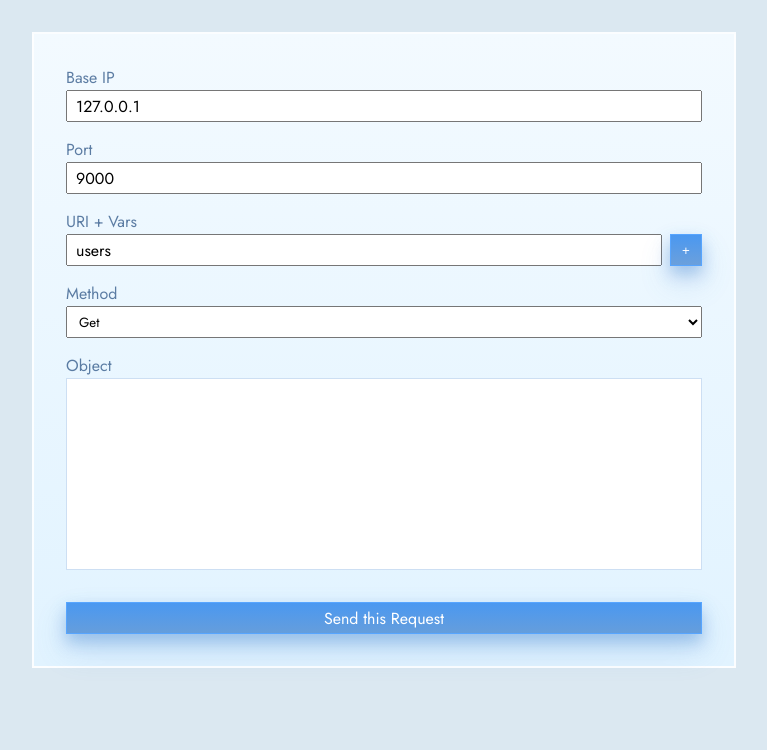
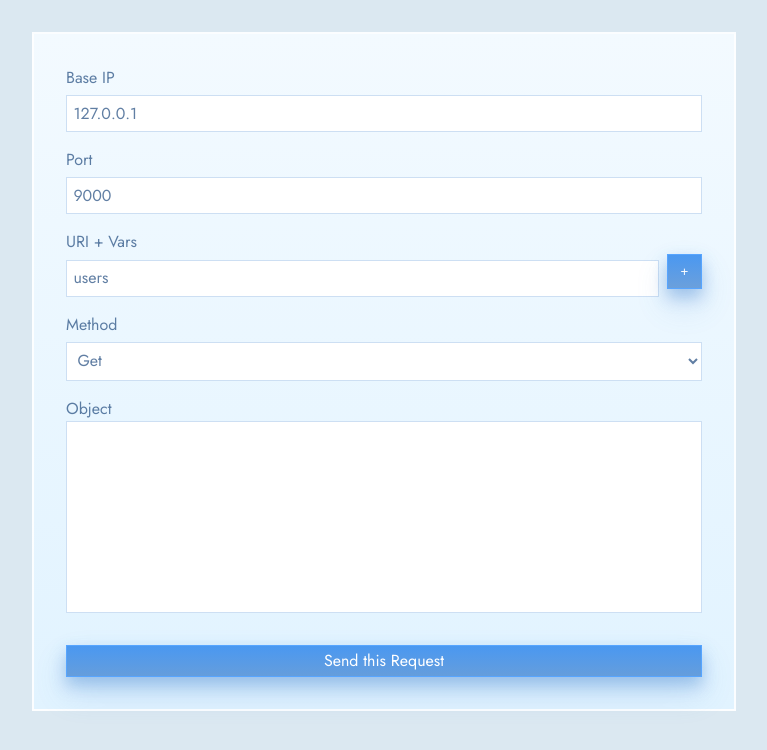
Before and after one commit to ask0ldd/APIRequestMaker, a React (Vite) app: page / in a window 1280 px wide. Shown: the top 750 px of the page, without its empty margins (256-1023 px from the left). Built offline with nearby package versions, Linux system fonts and the light colour scheme; a web font is replaced by a local one.

Commit message:
styling improved

```diff
--- a/src/App.css
+++ b/src/App.css
@@ -29,10 +29,18 @@ label:not(:first-child) {
   margin-top: 1rem;
 }
 
-input[type="text"],
+form input[type="text"],
+form input[type="number"],
 select {
-  height: 2rem;
-  padding: 0 0.5rem;
+  /*border: 1px solid #c5c5c5;*/
+  border: 1px solid #4688d344;
+  background: #ffffff;
+  padding: 0.35em 0.4em 0.4em 0.4em;
+  color: #264f81bb;
+  font-family: "Jost", sans-serif;
+  font-size: 1rem;
+  /*font-family: Arial, Helvetica, sans-serif;*/
+  margin-top: 0.325rem;
 }
 
 input[type="submit"] {
@@ -62,18 +70,18 @@ textarea {
 
 .inputButtonContainer button {
   flex-grow: 0;
-  height: 2rem;
+  height: 35px;
   background-color: white;
   border-radius: 0;
   display: flex;
   justify-content: center;
   align-items: center;
-  width: 2rem;
+  width: 35px;
 }
 
 li.uriList {
-  height: 2rem;
-  padding: 0 0.5rem;
+  padding: 0.35em 0.4em 0.4em 0.4em;
+  cursor: pointer;
 }
 
 ul.uriListContainer {
```
